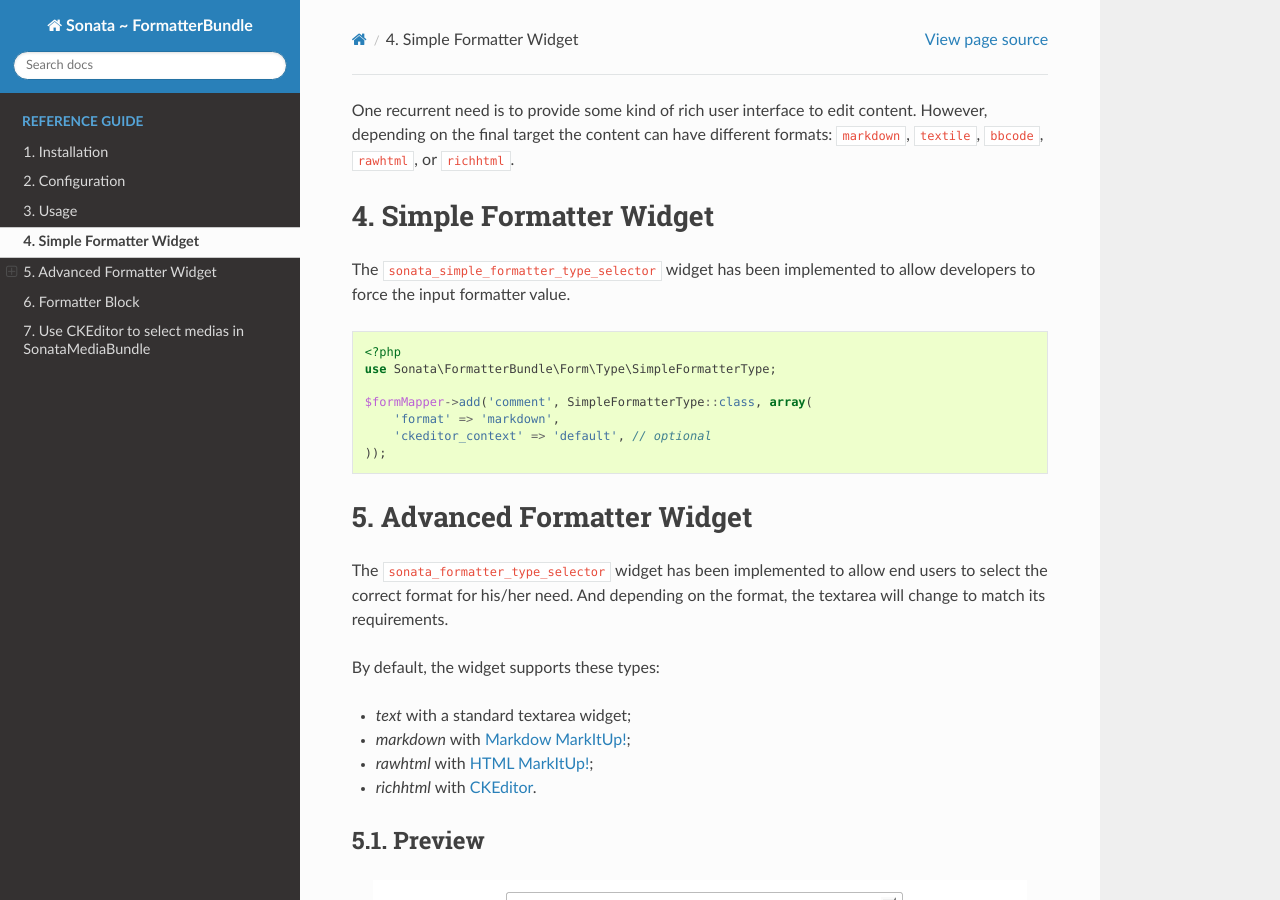
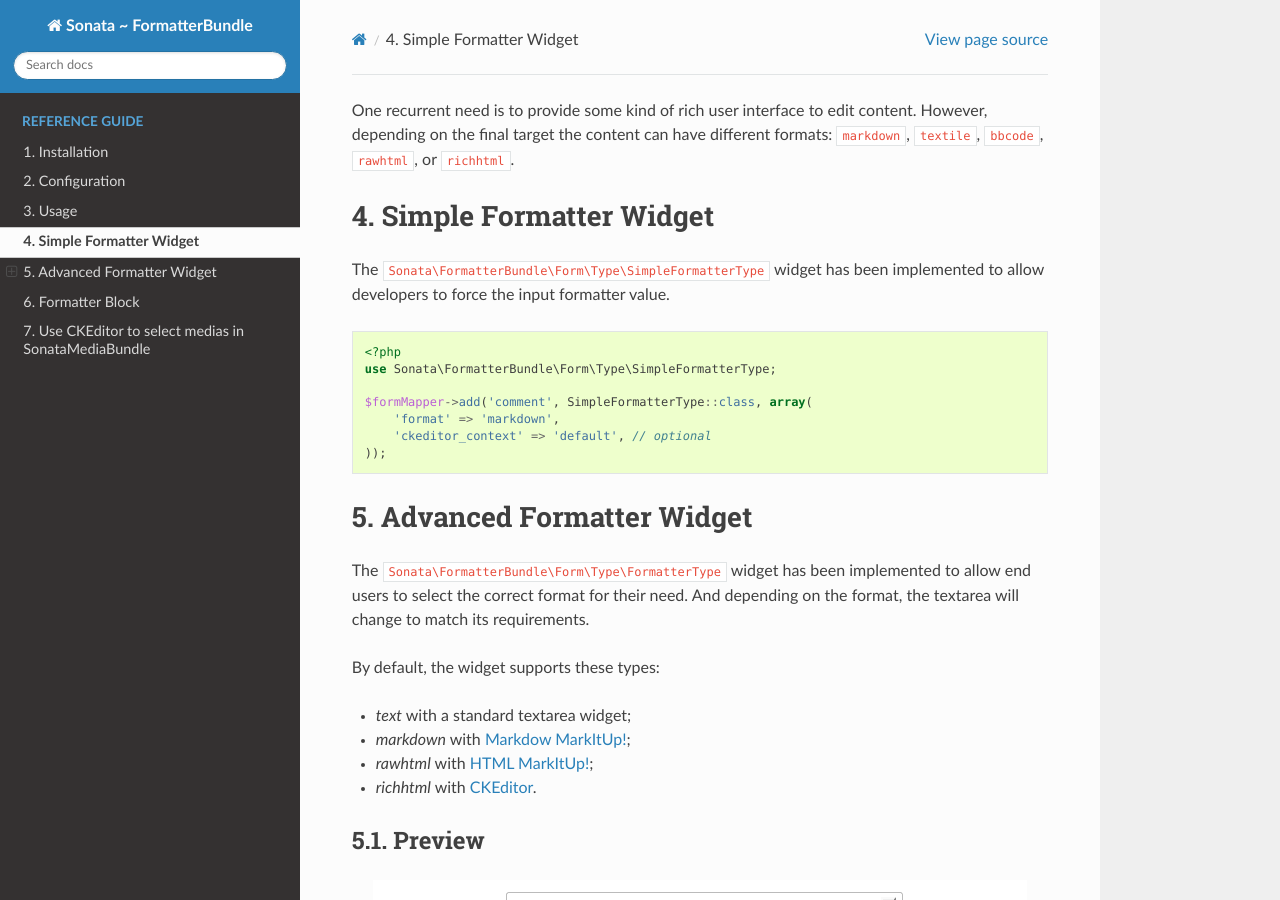
Before and after one commit to sonata-project/SonataFormatterBundle, a Sphinx documentation site: the page built from docs/reference/formatter_widget.rst, in a window 1280 px wide and 900 px high. Built offline with Sphinx 7.4.7 and the Read the Docs theme 2.0.0, drawn with Linux system fonts in a browser that asks for light colours; some of the changed text lies outside the part shown.

Commit message:
Stop referencing forms with names

```diff
--- a/docs/reference/formatter_widget.rst
+++ b/docs/reference/formatter_widget.rst
@@ -12,8 +12,8 @@
 Simple Formatter Widget
 =======================
 
-The ``sonata_simple_formatter_type_selector`` widget has been
-implemented to allow developers to force the input formatter value.
+The ``Sonata\FormatterBundle\Form\Type\SimpleFormatterType`` widget has
+been implemented to allow developers to force the input formatter value.
 
 .. code-block:: php
 
@@ -28,10 +28,10 @@
 Advanced Formatter Widget
 =========================
 
-The ``sonata_formatter_type_selector`` widget has been implemented to
-allow end users to select the correct format for his/her need.  And
-depending on the format, the textarea will change to match its
-requirements.
+The ``Sonata\FormatterBundle\Form\Type\FormatterType`` widget has been
+implemented to allow end users to select the correct format for their
+need.  And depending on the format, the textarea will change to match
+its requirements.
 
 By default, the widget supports these types:
 
@@ -97,7 +97,8 @@
 (``sonata_formatter_type_selector``).
 The available formatter choices are ``text`` and ``markdown`` here, with
 the ``markdown`` formatter preselected.
-The ``sonata_formatter_type_selector`` takes various options:
+The ``Sonata\FormatterBundle\Form\Type\FormatterType`` takes various
+options:
 
 * ``listener`` (optional, default is ``true``);
 * ``event_dispatcher``: the form dispatcher to attach the "submit" event
```
